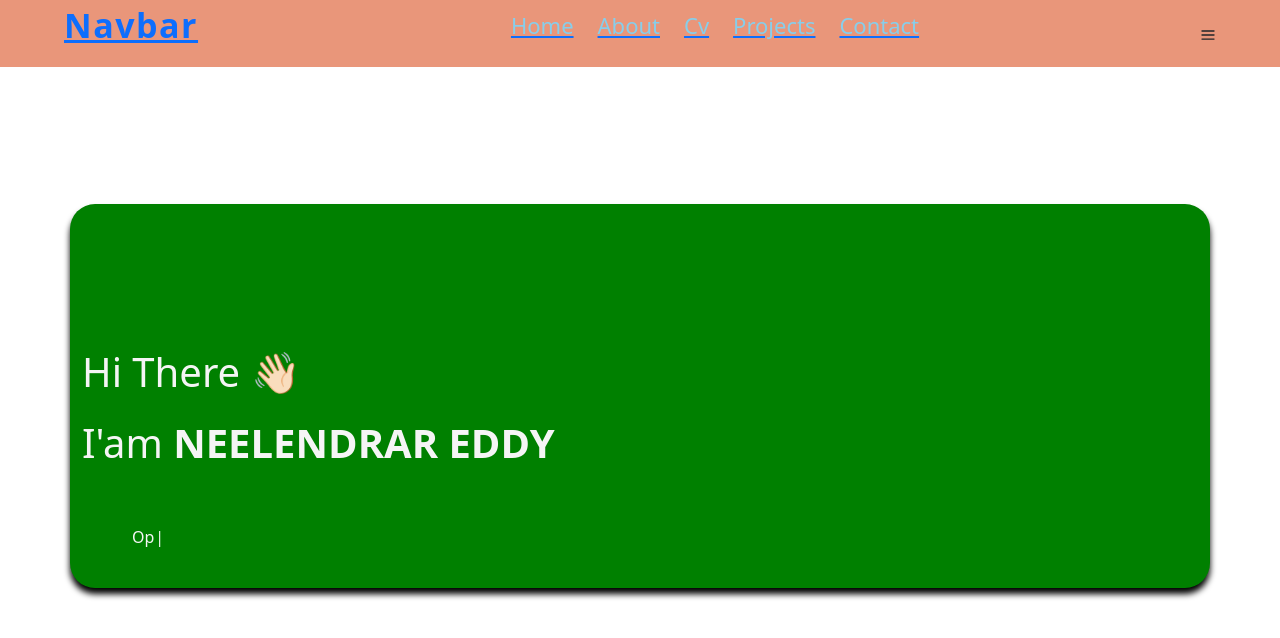
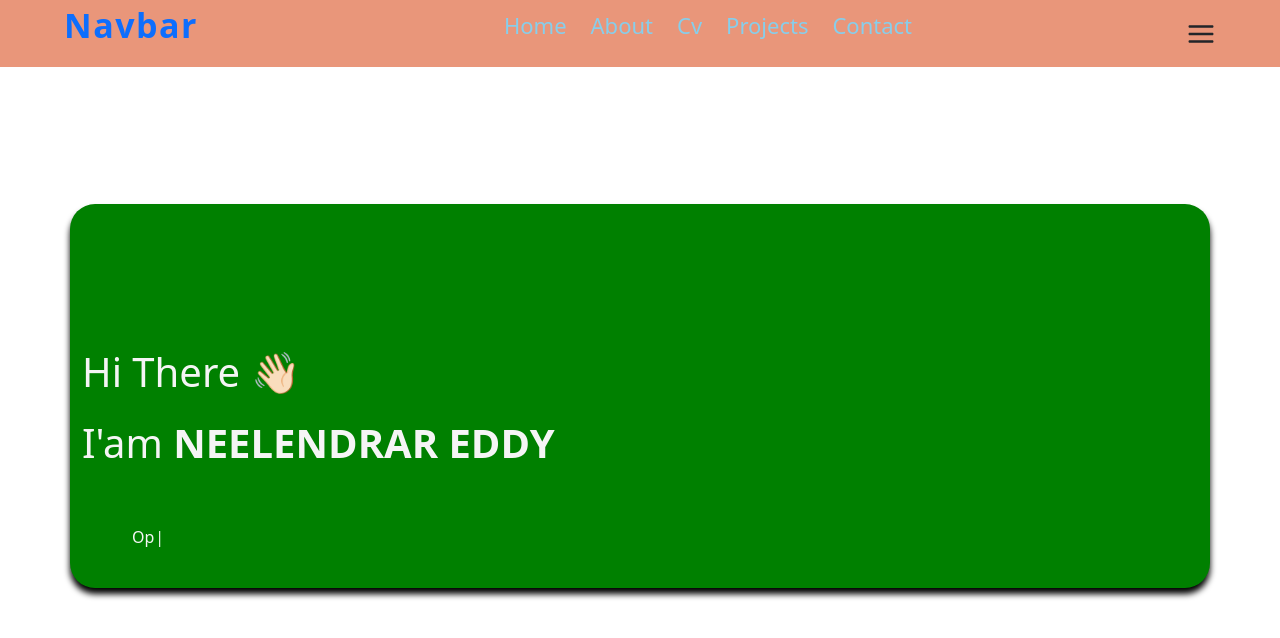
Before and after one commit to neelendrareddy9001/my-portfolio-website, a React (Create React App) app: page / in a window 1280 px wide. Shown: the top 638 px of the page. Built offline with nearby package versions, Linux system fonts and the light colour scheme.

Commit message:
changes added

```diff
--- a/src/component/Home/Home.jsx
+++ b/src/component/Home/Home.jsx
@@ -6,8 +6,8 @@ import Type from "../Navbar/Type";
 
 const Home = () => {
   return (
-    <section className="section">
-      <Container className="home-section" id="home">
+    <section className="section" id="home">
+      <Container className="home-section">
         <ParticleBg />
         <Container className="home-content">
           <Row>
--- a/src/component/Navbar/Navbar.jsx
+++ b/src/component/Navbar/Navbar.jsx
@@ -12,35 +12,35 @@ const Header = () => {
   return (
     <nav className="header">
       <div className="header-left">
-        <Link to="/">
+        <Link to="/" style={{ textDecoration: "none" }}>
           <p className="logo">Navbar</p>
         </Link>
       </div>
       <div className="header-right">
         <ul className={`${showMenu ? "menu-list" : "mb-menu"}`}>
-          <Link to="/">
+          <Link to="/" style={{ textDecoration: "none" }}>
             <p className="menu-list-item active">Home</p>
           </Link>
-          <Link to="/about">
+          <Link to="/about" style={{ textDecoration: "none" }}>
             <p className="menu-list-item">About</p>
           </Link>
-          <Link to="/cv">
+          <Link to="/cv" style={{ textDecoration: "none" }}>
             <p className="menu-list-item">Cv</p>
           </Link>
-          <Link to="/projects">
+          <Link to="/projects" style={{ textDecoration: "none" }}>
             <p className="menu-list-item">Projects</p>
           </Link>
 
-          <Link to="/contact">
+          <Link to="/contact" style={{ textDecoration: "none" }}>
             <p className="menu-list-item">Contact</p>
           </Link>
         </ul>
       </div>
       <div className="header-menu-icon">
         {showMenu ? (
-          <CgMenu onClick={handleToggle} />
+          <CgMenu onClick={handleToggle} size={30} />
         ) : (
-          <IoClose onClick={handleToggle} />
+          <IoClose onClick={handleToggle} size={30} />
         )}
       </div>
     </nav>
--- a/src/component/Navbar/navbar.scss
+++ b/src/component/Navbar/navbar.scss
@@ -29,16 +29,21 @@
           color: darkblue;
         }
       }
-
-      @include respond(tablet) {
+      @include md {
         display: none;
       }
+
+      // @include respond(laptop) {
+      //   display: none;
+      // }
+      // @include respond(mobile) {
+      //   display: none;
+      // }
     }
   }
   &-menu-icon {
     @include respond(tablet) {
       display: block;
-      font-size: 28px;
     }
   }
 
--- a/src/component/Projects/Projects.js
+++ b/src/component/Projects/Projects.jsx
@@ -3,9 +3,9 @@ import "./Project.scss";
 
 const Projects = () => {
   return (
-    <div className="contact">
+    <section className="contact" id="contact">
       <h2>Hello world!</h2>
-    </div>
+    </section>
   );
 };
 
--- a/src/component/contact/Contact.js
+++ b/src/component/contact/Contact.js
@@ -13,7 +13,7 @@ const Contact = () => {
   };
   return (
     <>
-      <section className="contact">
+      <section className="contact" id="contact">
         <h2>Contact Me</h2>
         <div className="container contact_container">
           <h5 className="text-center ">Get In Touch</h5>
--- a/src/styles/media .scss
+++ b/src/styles/media .scss
@@ -23,7 +23,7 @@
 
 /* MD */
 @mixin md {
-  @media (min-width: 768px) {
+  @media (max-width: 768px) {
     @content;
   }
 }
@@ -59,7 +59,7 @@
       @content;
     }
   } @else if $screenType == tablet {
-    @media screen and (min-width: 480px) and (max-width: 768px) {
+    @media screen and (max-width: 480px) and (max-width: 768px) {
       @content;
     }
   } @else if $screenType == laptop {
```
